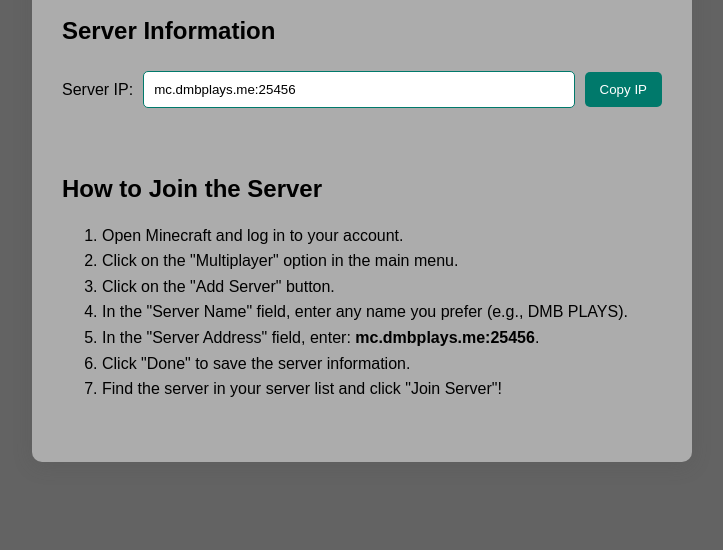
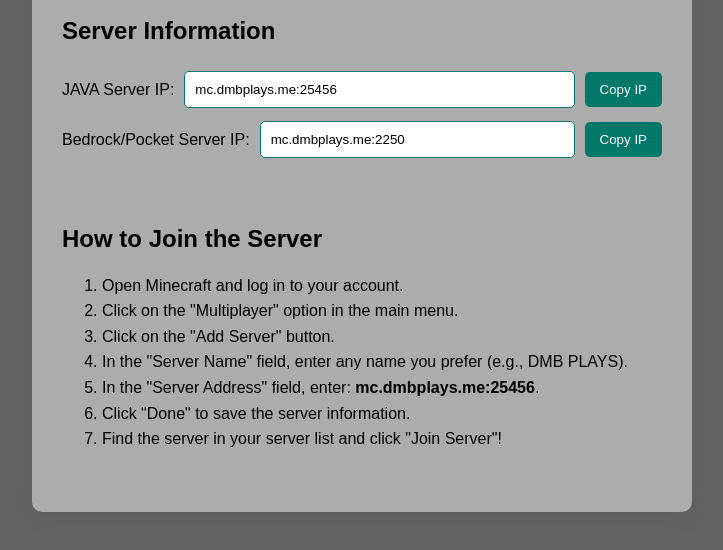
Before and after one commit to deva7727/Devan, a plain HTML site: page join.html in a window 1280 px wide. Shown: the part 188-738 px from the top of the page, without its empty margins (278-1001 px from the left). Drawn offline with Linux system fonts and the light colour scheme.

Commit message:
Update join.html

```diff
--- a/join.html
+++ b/join.html
@@ -91,8 +91,14 @@ ol {
         <section class="server-info">
             <h2>Server Information</h2>
             <div class="ip-container">
-                <p class="ip-label">Server IP:</p>
+                <p class="ip-label"> JAVA Server IP:</p>
                 <input type="text" id="server-ip" value="mc.dmbplays.me:25456" readonly>
+                <button onclick="copyIP()">Copy IP</button>
+            </div>
+
+             <div class="ip-container">
+                <p class="ip-label"> Bedrock/Pocket Server IP:</p>
+                <input type="text" id="server-ip" value="mc.dmbplays.me:2250" readonly>
                 <button onclick="copyIP()">Copy IP</button>
             </div>
             <p id="copy-alert" class="copy-alert"></p>
```
